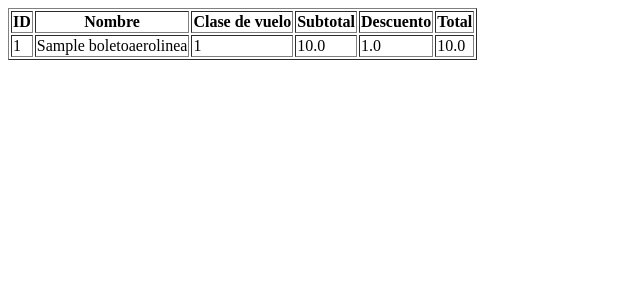
After one commit to lor-man/proyectos_login, a Django app: page /calc-boleto/registros in a window 1280 px wide. The commit adds this page. Shown: the top 300 px of the page, without its empty margins (0-640 px from the left). Run offline with Django 3.2, Linux system fonts and the light colour scheme; tables that the repository leaves empty hold one stand-in row (values such as "Sample post").

Commit message:
agregado registro y eliminacion de registros

```diff
--- a/aerolinea/models.py
+++ b/aerolinea/models.py
@@ -11,3 +11,6 @@ class boletoAerolinea(models.Model):
     descuento=models.FloatField()
     total=models.FloatField()
     created =models.DateTimeField(auto_now_add=True)
+
+    def __str__(self):
+        return  self.nombre
--- a/aerolinea/templates/boletos.html
+++ b/aerolinea/templates/boletos.html
@@ -46,6 +46,8 @@
 
     </FORM>
     <a href="{% url 'logout' %}">Cerrar sesion</a>
+    <br>
+    <a href="{% url 'registros' %}">Ver registros</a>
 
   </body>
 </html>
--- a/aerolinea/templates/calculo.html
+++ b/aerolinea/templates/calculo.html
@@ -1,7 +1,6 @@
 <!DOCTYPE html>
 <html>
     <body>
-
         <div><label>Nombre: </label>{{nombre}} </div>
         <div><label>Clase de vuelo: </label>{{clase}} </div>
         <div>
--- /dev/null
+++ b/aerolinea/templates/registro.html
@@ -0,0 +1,29 @@
+<!DOCTYPE html>
+<html>
+    <body>
+        <table border=".5">
+            <tr>
+                <th>ID</th>
+                <th>Nombre</th>
+                <th>Clase de vuelo</th>
+                <th>Subtotal</th>
+                <th>Descuento</th>
+                <th>Total</th>
+            </tr>
+
+                {%for item in boleto%}
+                <tr>
+
+                        <td>{{item.pk}}</td>
+                        <td>{{item.nombre}}</td>
+                        <td>{{item.vuelo}}</td>
+                        <td>{{item.subTotal}}</td>
+                        <td>{{item.descuento}}</td>
+                        <td>{{item.total}}</td>
+
+                </tr>
+                {% endfor %}
+
+        </table>
+    </body>
+</html>
--- a/aerolinea/views.py
+++ b/aerolinea/views.py
@@ -74,14 +74,12 @@ def calculo(request):
                 total=total
             )
             objMod.save()
-
             return render(request,'calculo.html',{'numero':"{:.2f}".format(subTotal),'descuento':"{:.2f}".format(desc),'total':"{:.2f}".format(total),'nombre':request.POST['nombre'],'clase':clss})
         else:
             return render(request,'calculo.html',{'numero':"--",'descuento':"--",'total':"--",'nombre':"--",'clase':"--"})
-    except:
+    except Exception as exc:
+        print(str(exc))
         return render(request,'calculo.html',{'numero':"--",'descuento':"--",'total':"--",'nombre':"--",'clase':"--"})
-
-
 
 def get_name(request):
     form=NameForm()
@@ -99,3 +97,19 @@ def name(request):
         msn="Tu nombre es: "+ str(nombre)
         return HttpResponse(msn)
     return redirect("nombre")
+
+def registro(request):
+    obj=boletoAerolinea.objects.all()
+    return render(request,'registro.html',{'boleto':obj})
+
+def reg_eliminar(request):
+    return render(request, 'reg_eliminar.html')
+
+def limpiar(request):
+    if request.method=='POST':
+        idd=request.POST["reg"]
+        obj=boletoAerolinea.objects.filter(pk=int(idd))
+        print(obj[0].nombre)
+        return render(request,'registro_eliminacion.html',{'rg':obj})
+    else:
+        return redirect('boleto')
--- a/proyecto/urls.py
+++ b/proyecto/urls.py
@@ -29,6 +29,9 @@ urlpatterns = [
     path('logout/',users.logout_view,name="logout"),
     path('calc-boleto/',aero.boletos,name="boleto"),
     path('calc-boleto/calculo',aero.calculo,name="calculo"),
+    path('calc-boleto/registros',aero.registro,name="registros"),
+    path('calc-boleto/eliminar-registro',aero.reg_eliminar,name="elminar"),
+    path('calc-boleto/registro-a-eliminar/',aero.limpiar,name="limpiar"),
     path('nombre/',aero.get_name,name="nombre"),
     path('your-name/',aero.name,name="disp_nombre"),
 ]+ static(settings.MEDIA_URL, document_root=settings.MEDIA_ROOT)
```
Also changed, not shown: aerolinea/templates/reg_eliminar.html (added, +10 -0 lines), aerolinea/templates/registro_eliminacion.html (added, +40 -0 lines).
